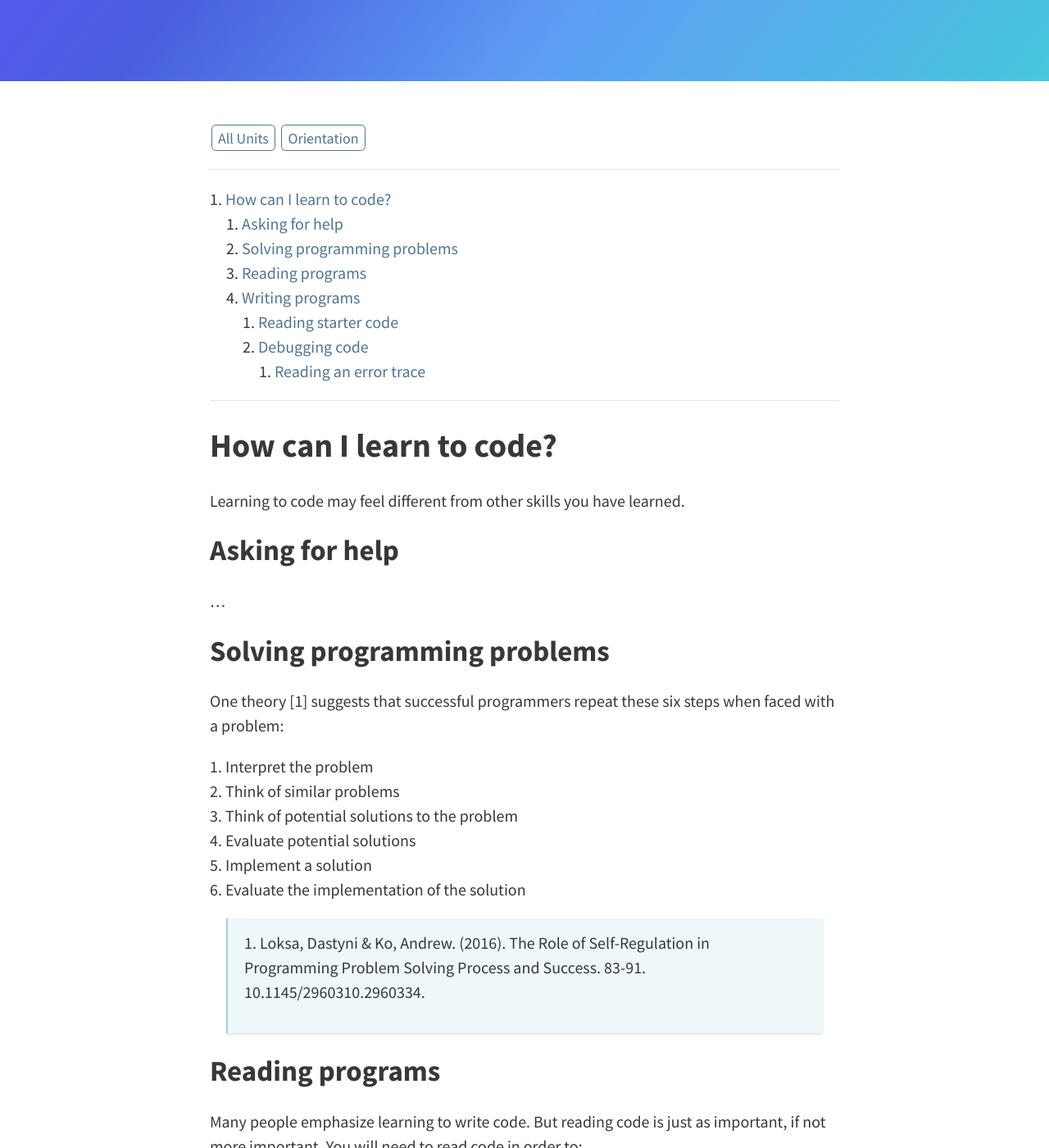
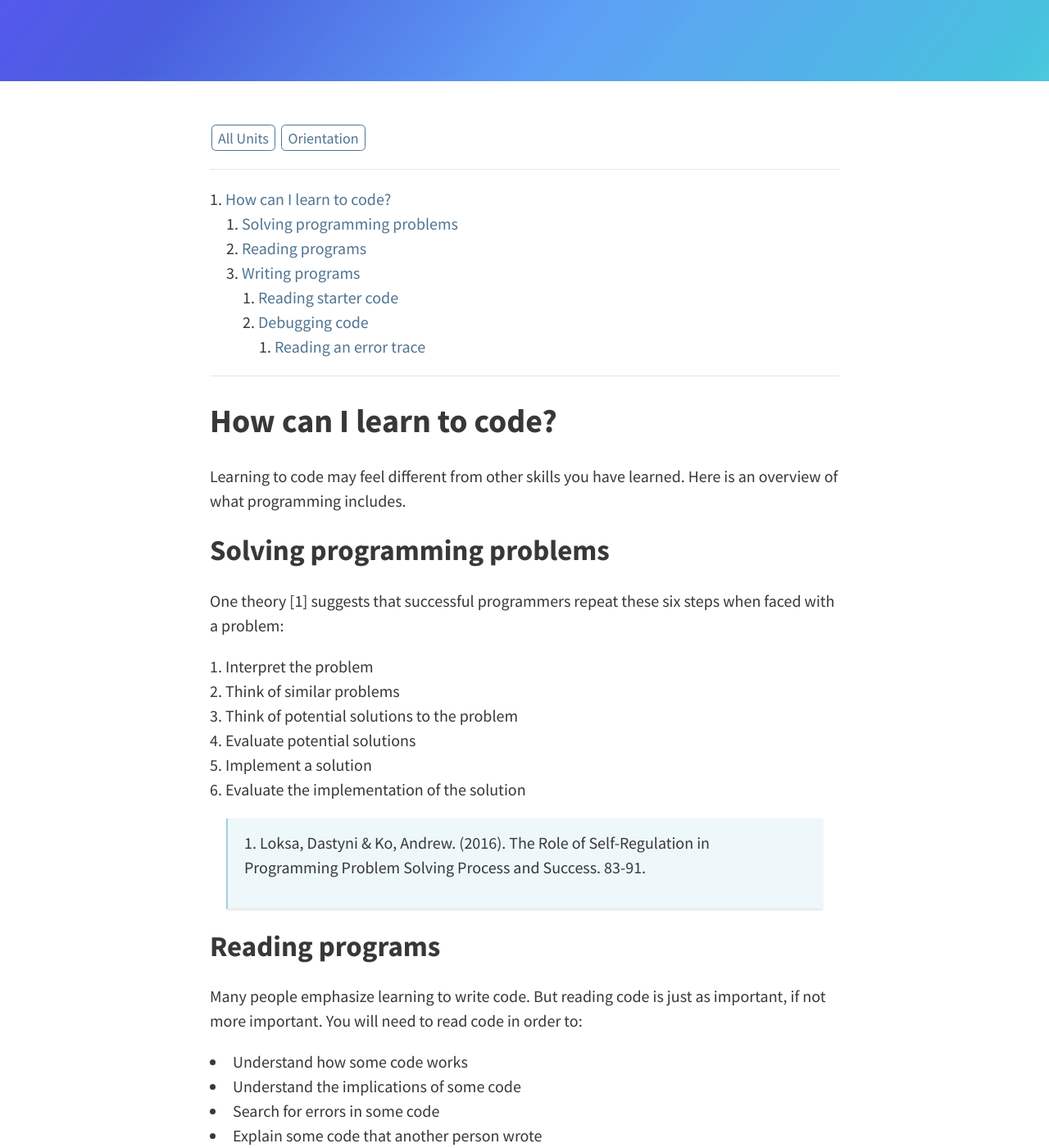
Before and after one commit to maryvo/nanobook, a Jekyll site: the page built from _lessons/orientation02.md, in a window 1280 px wide and 1400 px high, scrolled down 281 px. Shown: the whole window at 82% size. Built offline with Jekyll 4.4.1, drawn with Linux system fonts in a browser that asks for light colours.

Commit message:
Update orientation02.md

```diff
--- a/_lessons/orientation02.md
+++ b/_lessons/orientation02.md
@@ -9,11 +9,7 @@ toc: true
 
 # How can I learn to code?
 
-Learning to code may feel different from other skills you have learned.
-
-## Asking for help
-
-...
+Learning to code may feel different from other skills you have learned. Here is an overview of what programming includes.
 
 ## Solving programming problems
 
@@ -26,7 +22,7 @@ One theory [1] suggests that successful programmers repeat these six steps when
 5. Implement a solution
 6. Evaluate the implementation of the solution
 
-> 1. Loksa, Dastyni & Ko, Andrew. (2016). The Role of Self-Regulation in Programming Problem Solving Process and Success. 83-91. 10.1145/2960310.2960334.
+> 1. Loksa, Dastyni & Ko, Andrew. (2016). The Role of Self-Regulation in Programming Problem Solving Process and Success. 83-91.
 
 ## Reading programs
 
```
